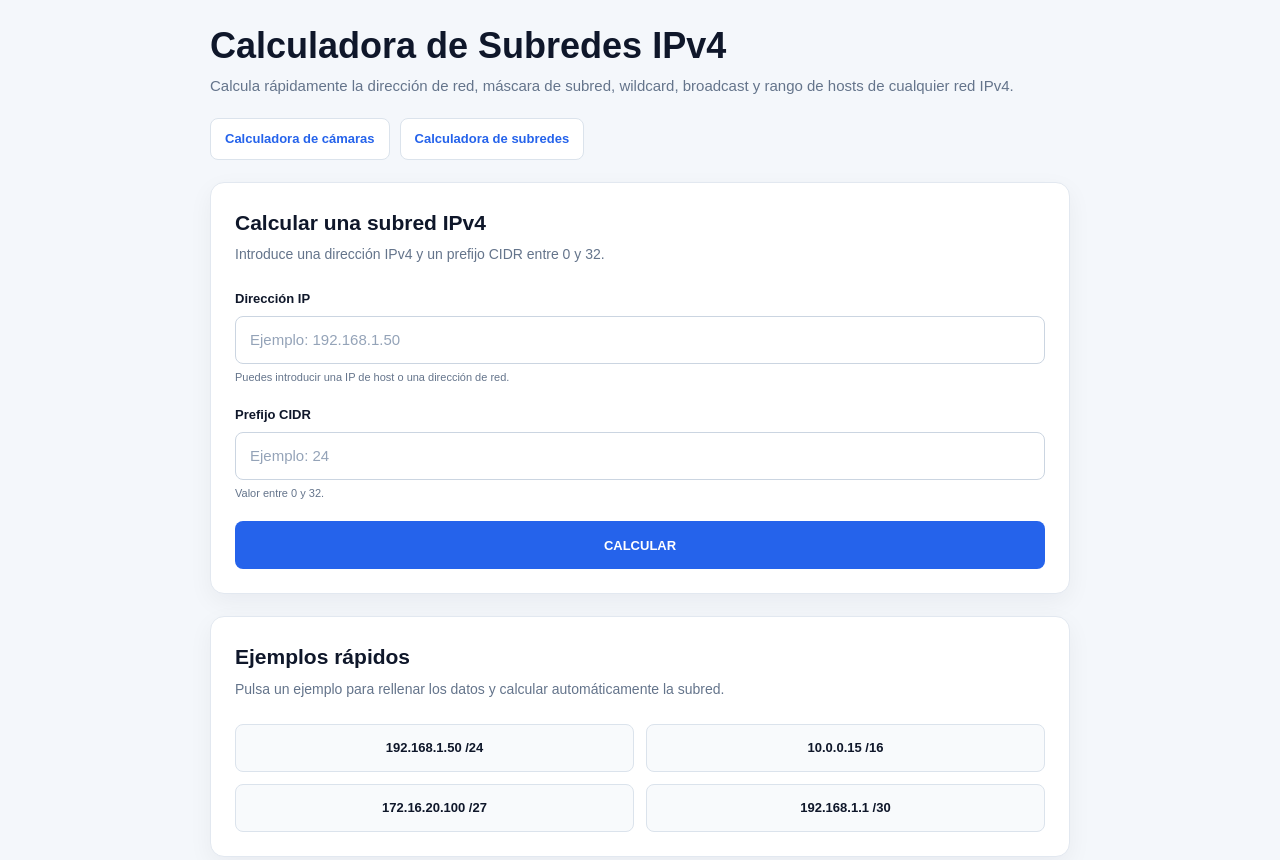
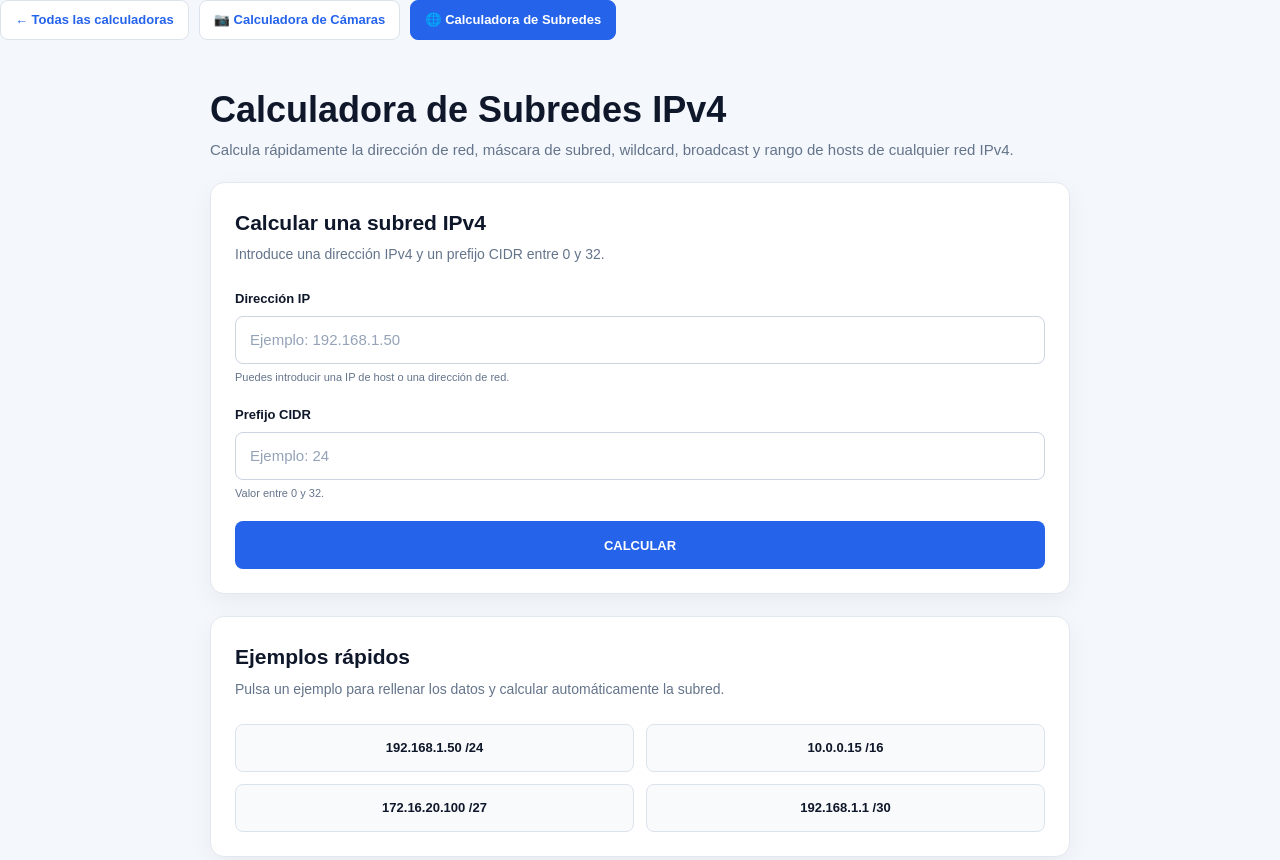
Before and after one commit to manmacbar/calculadora-red, a plain HTML site: page subredes/index.html in a window 1280 px wide. Shown: the top 860 px of the page. Drawn offline with Linux system fonts and the light colour scheme.

Commit message:
Add files via upload

```diff
--- a/subredes/index.html
+++ b/subredes/index.html
@@ -28,6 +28,22 @@
 
 <body>
 
+    <nav class="main-navigation">
+
+        <a href="../index.html" class="nav-button">
+            ← Todas las calculadoras
+        </a>
+
+        <a href="../camaras/index.html" class="nav-button">
+            📷 Calculadora de Cámaras
+        </a>
+
+        <a href="../subredes/index.html" class="nav-button active">
+            🌐 Calculadora de Subredes
+        </a>
+
+    </nav>
+
     <main class="container">
 
         <!-- =====================================================
@@ -44,27 +60,6 @@
             </p>
 
         </header>
-
-
-        <!-- =====================================================
-             NAVEGACIÓN ENTRE HERRAMIENTAS
-             ===================================================== -->
-
-        <nav
-            class="tools-navigation"
-            aria-label="Herramientas"
-        >
-
-            <a href="https://calculadora-camaras.pages.dev/">
-                Calculadora de cámaras
-            </a>
-
-            <a href="https://calculadora-camaras.pages.dev/subredes/">
-                Calculadora de subredes
-            </a>
-
-        </nav>
-
 
         <!-- =====================================================
              CALCULADORA
--- a/subredes/style.css
+++ b/subredes/style.css
@@ -459,3 +459,71 @@ body {
         grid-template-columns: 1fr;
     }
 }
+
+/* =========================================================
+   NAVEGACIÓN PRINCIPAL
+   ========================================================= */
+
+.main-navigation {
+    display: flex;
+    flex-wrap: wrap;
+    gap: 10px;
+    margin-bottom: 24px;
+}
+
+.nav-button {
+    display: inline-flex;
+    align-items: center;
+    justify-content: center;
+
+    min-height: 40px;
+    padding: 8px 14px;
+
+    border: 1px solid #dbe3ec;
+    border-radius: 8px;
+
+    background: #ffffff;
+    color: #2563eb;
+
+    font-size: 13px;
+    font-weight: 700;
+
+    text-decoration: none;
+
+    transition:
+        background 0.2s ease,
+        border-color 0.2s ease,
+        transform 0.1s ease;
+}
+
+.nav-button:hover {
+    background: #eff6ff;
+    border-color: #93c5fd;
+}
+
+.nav-button:active {
+    transform: translateY(1px);
+}
+
+.nav-button.active {
+    background: #2563eb;
+    border-color: #2563eb;
+    color: #ffffff;
+}
+
+.nav-button.active:hover {
+    background: #1d4ed8;
+    border-color: #1d4ed8;
+}
+
+
+@media (max-width: 650px) {
+
+    .main-navigation {
+        flex-direction: column;
+    }
+
+    .nav-button {
+        width: 100%;
+    }
+}
```
